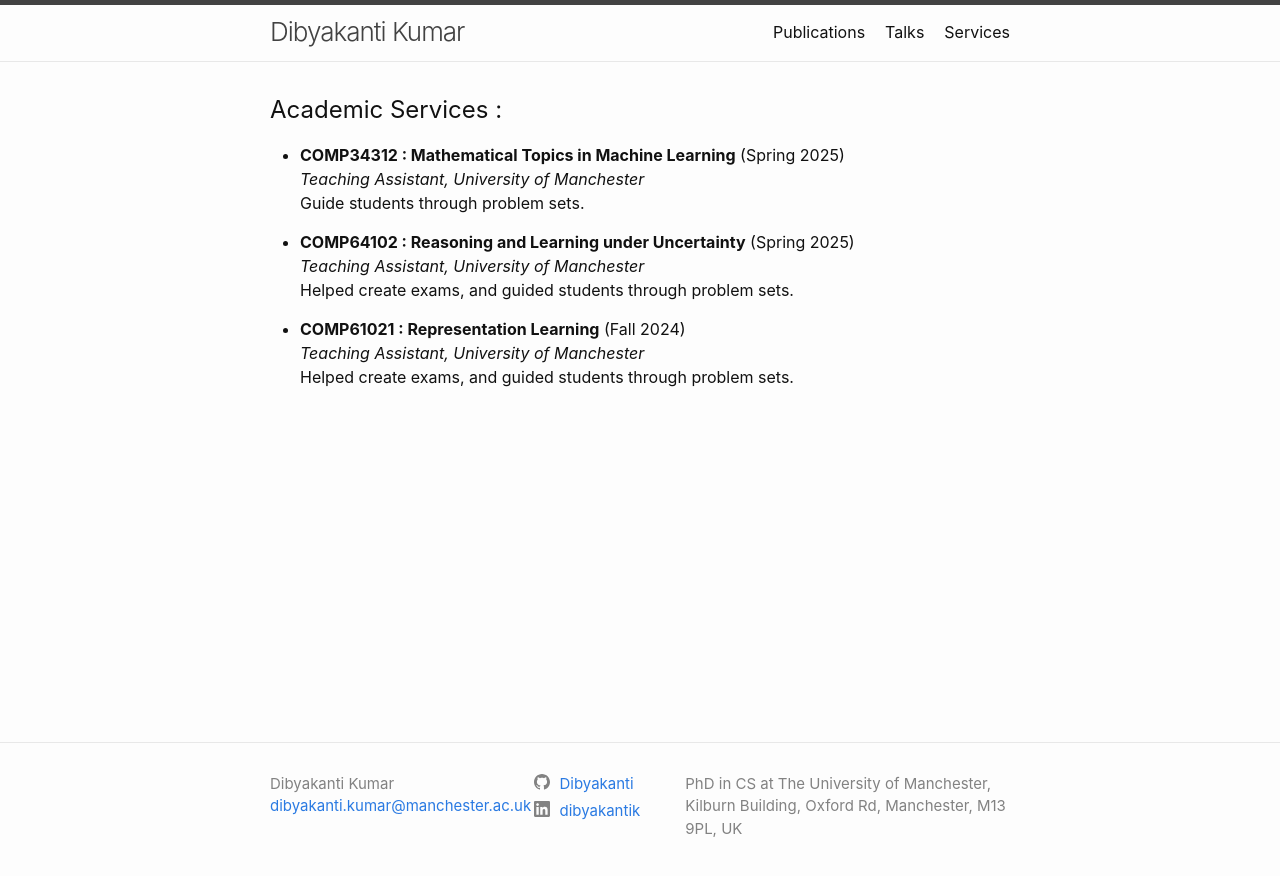
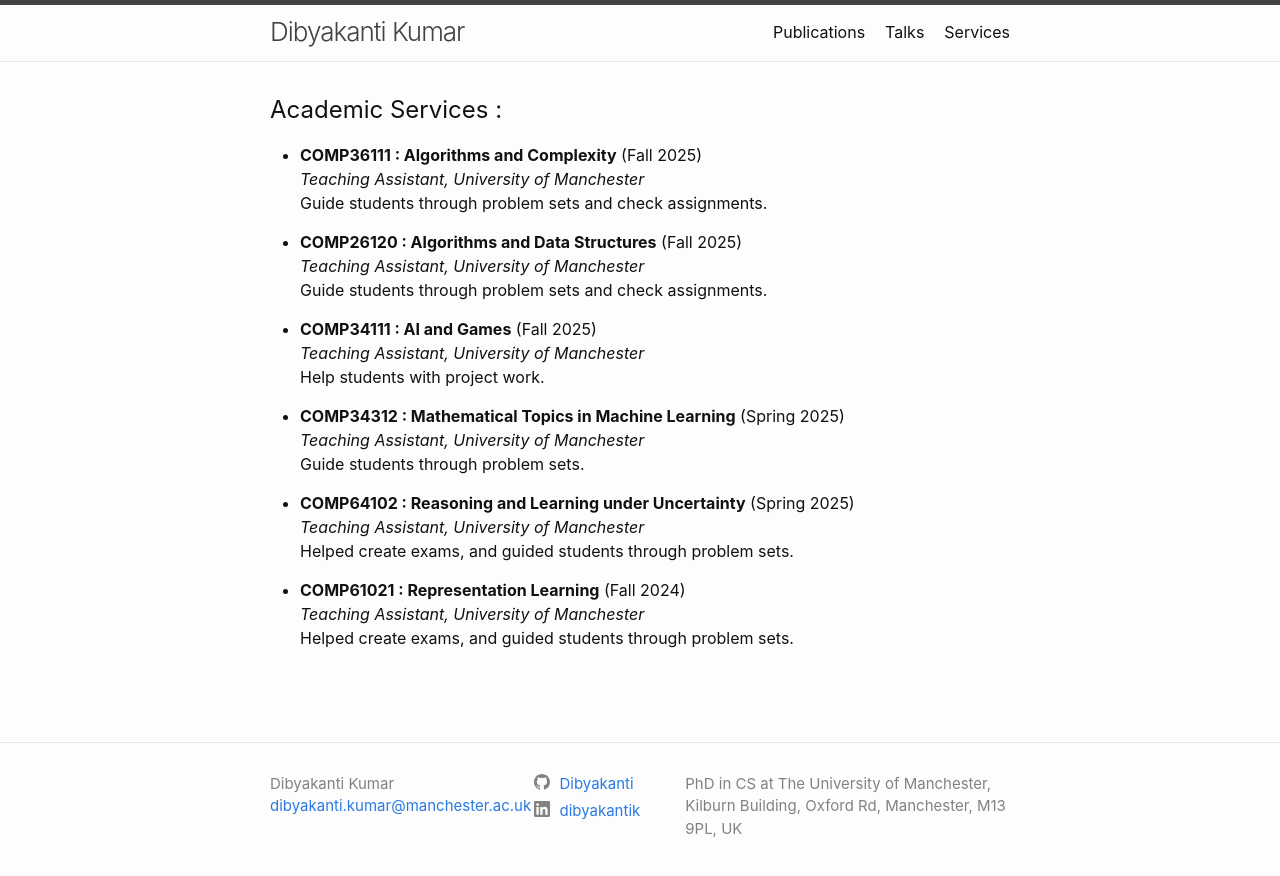
Before and after one commit to Dibyakanti/dibyakanti.github.io, a Jekyll site: the page built from tabs/services.md, in a window 1280 px wide. Shown: the top 876 px of the page. Built offline with Jekyll 4.4.1, drawn with Linux system fonts in a browser that asks for light colours.

Commit message:
second year update

```diff
--- a/_data/services.yml
+++ b/_data/services.yml
@@ -1,3 +1,21 @@
+- course: "COMP36111 : Algorithms and Complexity"
+  role: "Teaching Assistant"
+  institution: "University of Manchester"
+  term: "Fall 2025"
+  description: "Guide students through problem sets and check assignments."
+
+- course: "COMP26120 : Algorithms and Data Structures"
+  role: "Teaching Assistant"
+  institution: "University of Manchester"
+  term: "Fall 2025"
+  description: "Guide students through problem sets and check assignments."
+
+- course: "COMP34111 : AI and Games"
+  role: "Teaching Assistant"
+  institution: "University of Manchester"
+  term: "Fall 2025"
+  description: "Help students with project work."
+
 - course: "COMP34312 : Mathematical Topics in Machine Learning"
   role: "Teaching Assistant"
   institution: "University of Manchester"
--- a/_data/talks.yml
+++ b/_data/talks.yml
@@ -1,3 +1,9 @@
+- title: "Generalization Bounds for Solving Navier-Stokes PDE by Neural Nets"
+  event: "Surrogates and Dimension Reduction in Scientific Machine Learning"
+  date: "2025-09-10"
+  location: "Manchester, UK"
+  link: "/assets/slides/PINN_Rademacher_PPT.pdf"
+
 - title: "Investigating the Ability of PINNs To Solve Burgers' PDE Near Finite-Time BlowUp"
   event: "Euromech Colloquium on Data-Driven Fluid Dynamics / 2nd ERCOFTAC Workshop on Machine Learning for Fluid Dynamics"
   date: "2025-04-02"
```
Also changed, not shown: index.md (+1 -1 lines), 4 other files.
